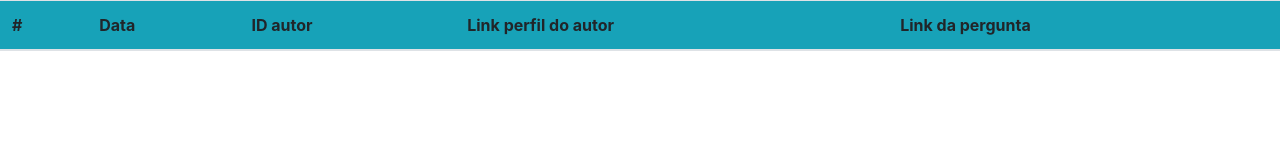
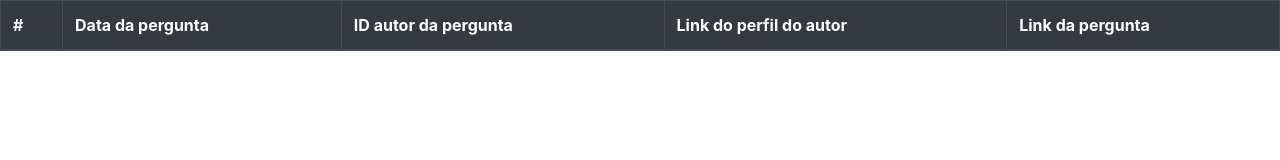
Before and after one commit to Bielsouza99/Bielsouza99-teste, a plain HTML site: page index.html in a window 1280 px wide. Drawn offline with nearby package versions, Linux system fonts and the light colour scheme; no server answers.

Commit message:
MVP + Alterações css da tabela

```diff
--- a/index.html
+++ b/index.html
@@ -11,22 +11,21 @@
     <link rel="stylesheet" href="https://stackpath.bootstrapcdn.com/bootstrap/4.3.1/css/bootstrap.min.css"
         integrity="sha384-ggOyR0iXCbMQv3Xipma34MD+dH/1fQ784/j6cY/iJTQUOhcWr7x9JvoRxT2MZw1T" crossorigin="anonymous">
     <title>Teste mobLee</title>
-
 </head>
 
 <body>
     <div class="table-responsive">
-                <table class="table">
-                    <thead class="thead bg-info">
+        <table class="table table-striped table-bordered">
+            <thead class="thead-dark">
                 <tr>
                     <th scope="col">#</th>
-                            <th scope="col">Data</th>
-                            <th scope="col">ID autor</th>
-                            <th scope="col">Link perfil do autor</th>
+                    <th scope="col">Data da pergunta</th>
+                    <th scope="col">ID autor da pergunta</th>
+                    <th scope="col">Link do perfil do autor</th>
                     <th scope="col">Link da pergunta</th>
                 </tr>
             </thead>
-                    <tbody id="tabela" class="table-secondary">
+            <tbody id="tabela">
             </tbody>
         </table>
     </div>
```
Also changed, not shown: repositorio.txt (added). Lines whose indentation alone changed are shown as unchanged.
